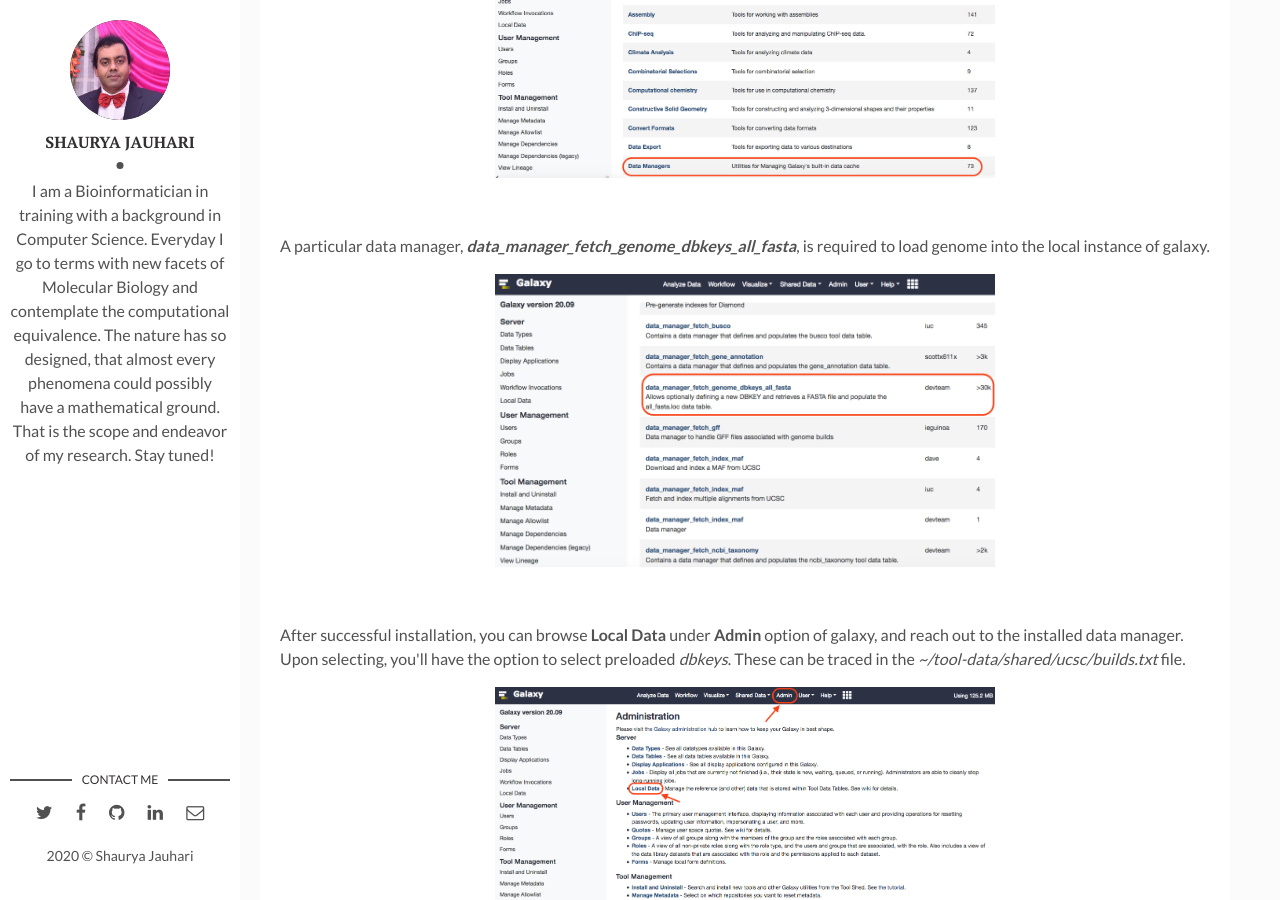
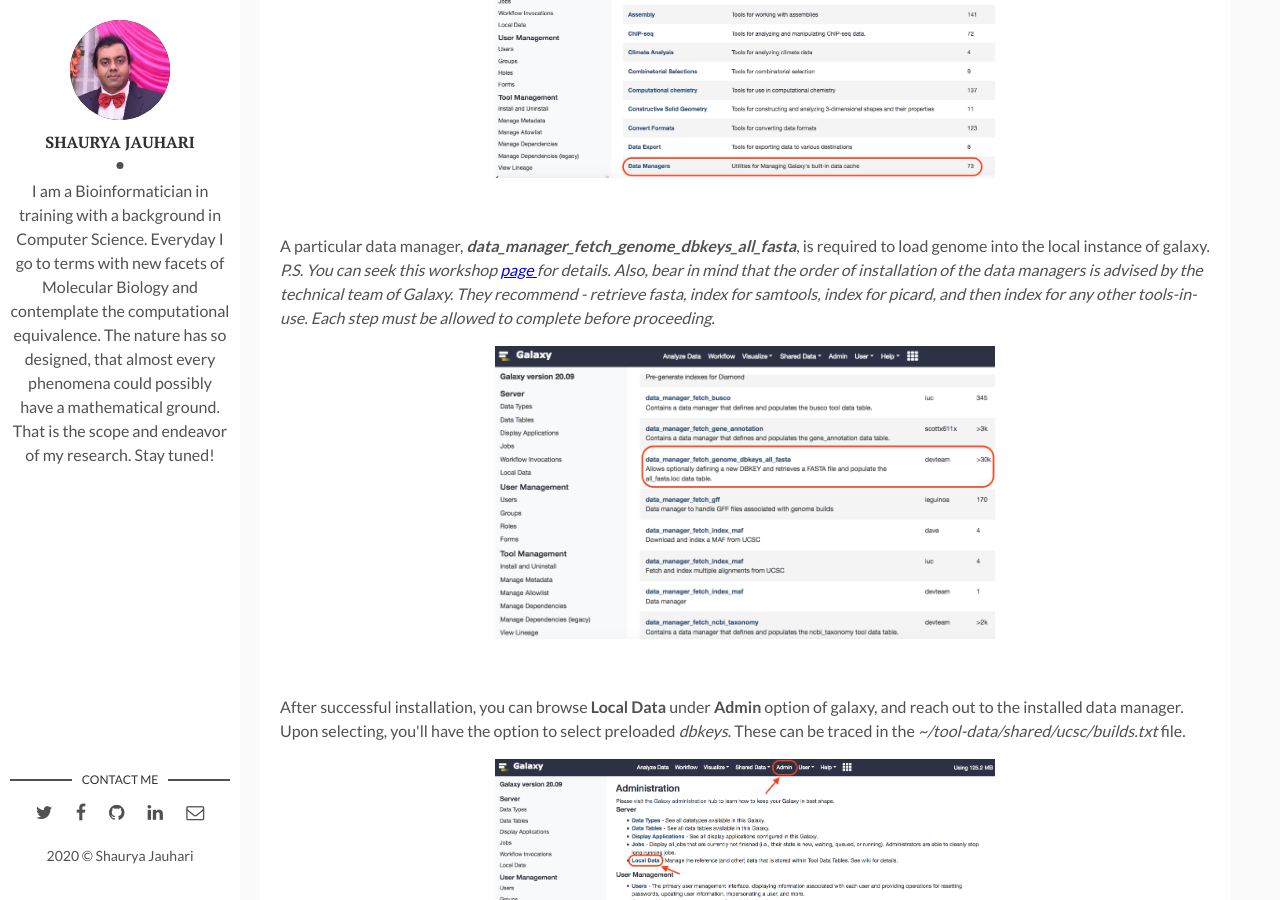
Before and after one commit to shauryajauhari/shauryajauhari.github.io, a Jekyll site: the page built from _posts/2020-07-17-data_mapping.markdown, in a window 1280 px wide and 900 px high, scrolled down 3333 px. Built offline with Jekyll 4.4.1, drawn with Linux system fonts in a browser that asks for light colours.

Commit message:
Update file

```diff
--- a/_posts/2020-07-17-data_mapping.markdown
+++ b/_posts/2020-07-17-data_mapping.markdown
@@ -79,7 +79,7 @@ tags: [ChIP-Seq, DNA Methylation]
 </p>
 <br>
 
-<p> A particular data manager, <b><i>data_manager_fetch_genome_dbkeys_all_fasta</i></b>, is required to load genome into the local instance of galaxy. </p>
+<p> A particular data manager, <b><i>data_manager_fetch_genome_dbkeys_all_fasta</i></b>, is required to load genome into the local instance of galaxy. <i> P.S. You can seek this workshop <a href = "https://github.com/gvlproject/dagobah-training/blob/master/sessions/05-reference-genomes/ex1-reference-genomes.md" > page </a> for details. Also, bear in mind that the order of installation of the data managers is advised by the technical team of Galaxy. They recommend - retrieve fasta, index for samtools, index for picard, and then index for any other tools-in-use. Each step must be allowed to complete before proceeding. </i></p>
 
 <p align="center">
   <img width="500" src="/assets/img/fetchGenomeDataManager.png">
```
